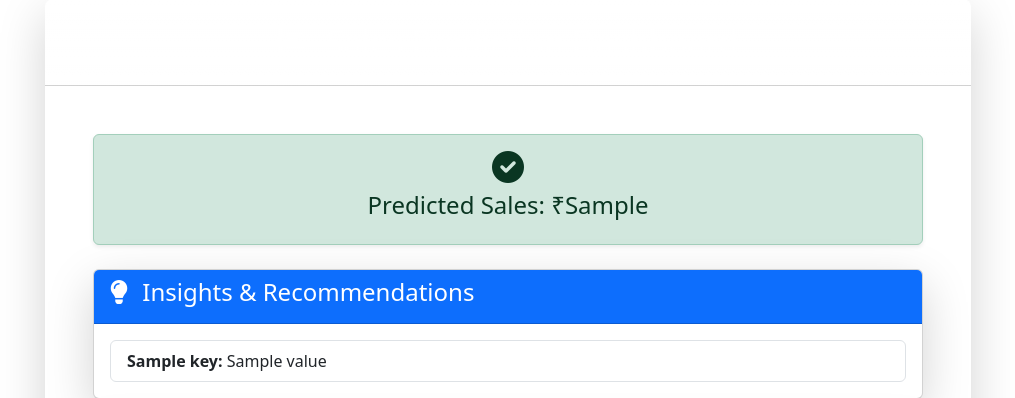
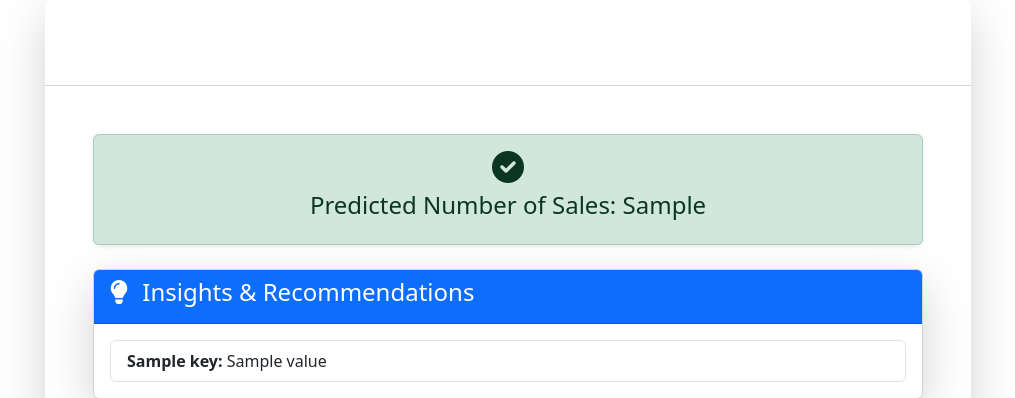
Before and after one commit to ShejinJose/MAIN-PROJECT, a Django app: template Bmart/templates/predict_sales.html in a window 1280 px wide. Shown: the part 105-503 px from the top of the page, without its empty margins (132-1147 px from the left). Run offline with Django 5.2, Linux system fonts and the light colour scheme; the template is opened without the code that fills it: most values are stand-ins (such as "Sample title", 1, 10 or a date in 2020); parts of the project's set-up code (start-up, migrations or seed data) failed here and were passed over; some libraries are stand-ins or nearby versions.

Commit message:
Model improve

```diff
--- a/Bmart/templates/predict_sales.html
+++ b/Bmart/templates/predict_sales.html
@@ -59,7 +59,7 @@
                         {% if predicted_sales %}
     <div class="alert alert-success text-center shadow-sm">
         <i class="fas fa-check-circle fa-2x mb-2"></i>
-        <h4>Predicted Sales: ₹{{ predicted_sales }}</h4>
+        <h4>Predicted Number of Sales: {{ predicted_sales }}</h4>
     </div>
 
     <div class="card shadow-lg mt-4">
```
